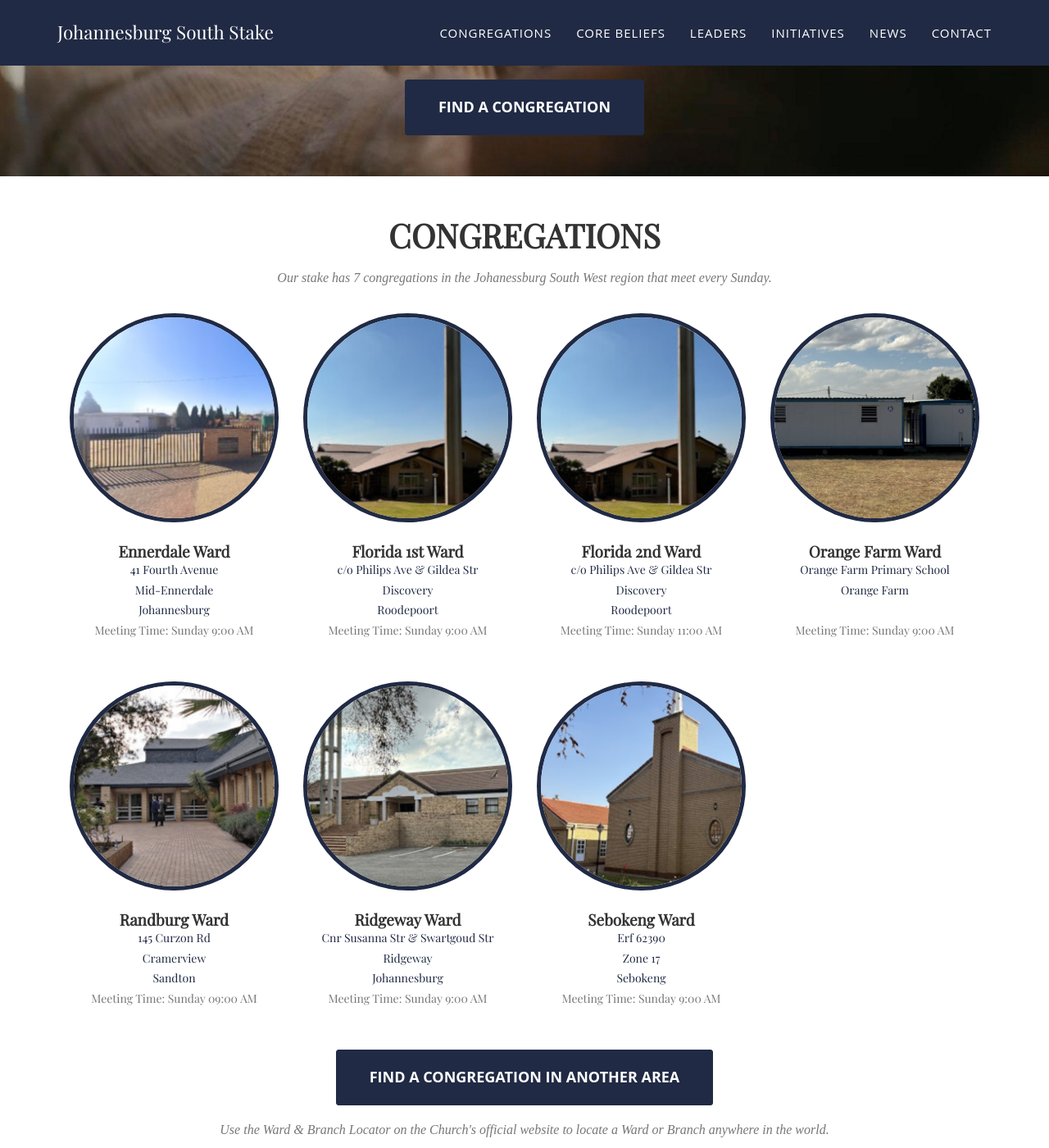
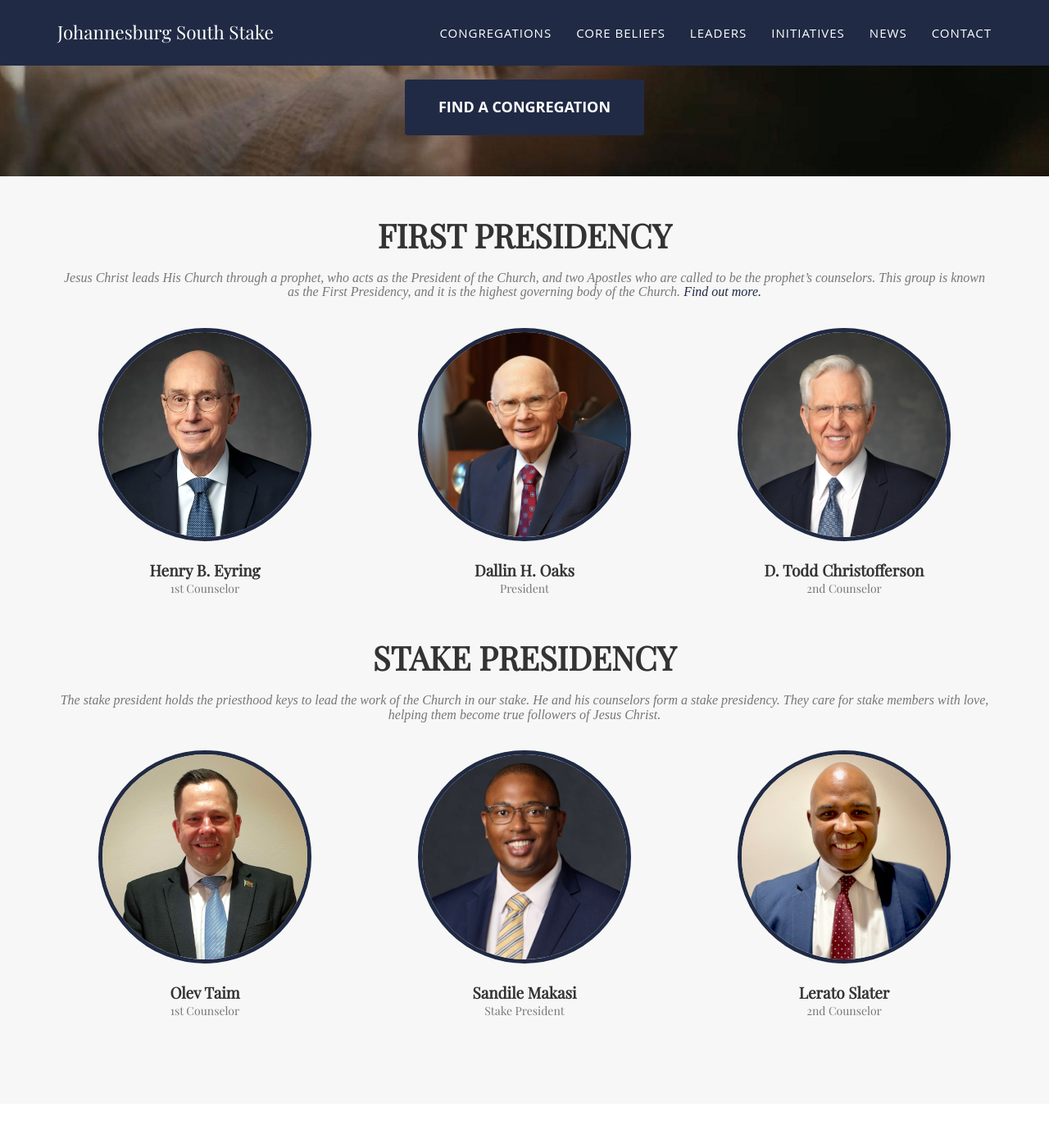
Before and after one commit to jhbsouthstake/jhbsouthstake.github.io, a Jekyll site: the page built from index.html, in a window 1280 px wide and 1400 px high, scrolled down 688 px. Shown: the whole window at 82% size. Built offline with Jekyll 4.4.1, drawn with Linux system fonts in a browser that asks for light colours; some web fonts are replaced; some of the changed text lies outside the part shown.

Commit message:
Add First Presidency to leaders.

```diff
--- a/_config.yml
+++ b/_config.yml
@@ -15,8 +15,35 @@
 
 
 # Team names, titles and social links
-people:
+firstpresidency:
+- name: Henry B. Eyring
+  pic: 2-henrybeyring.png
+  position: 1st Counselor
+  # social:
+  #   - title: facebook
+  #     url: #
+  #   - title: linkedin
+  #     url: #
 
+- name: Dallin H. Oaks
+  pic: 1-DallinHOaks.png
+  position: President
+  # social:
+  #   - title: facebook
+  #     url: #
+  #   - title: linkedin
+  #     url: #
+
+- name: D. Todd Christofferson
+  pic: 3-DToddChristofferson.png
+  position: 2nd Counselor
+  # social:
+  #   - title: facebook
+  #     url: #
+  #   - title: linkedin
+  #     url: #
+
+stakepresidency:
 - name: Olev Taim
   pic: 2Taim-sm.png
   position: 1st Counselor
@@ -52,6 +79,7 @@
     - line: Mid-Ennerdale
     - line: Johannesburg
   meeting-time: Sunday 9:00 AM
+  name-link: https://maps.churchofjesuschrist.org/wards/428604
   map-link: https://maps.app.goo.gl/MaUfqQVisXgaiYc46
 
 - name: Florida 1st Ward
@@ -61,6 +89,7 @@
     - line: Discovery
     - line: Roodepoort
   meeting-time: Sunday 9:00 AM
+  name-link: https://maps.churchofjesuschrist.org/wards/192686
   map-link: https://maps.app.goo.gl/uhMB4Acvek9bvFBP8
 
 - name: Florida 2nd Ward
@@ -70,6 +99,7 @@
     - line: Discovery
     - line: Roodepoort
   meeting-time: Sunday 11:00 AM
+  name-link: https://maps.churchofjesuschrist.org/wards/2072920
   map-link: https://maps.app.goo.gl/uhMB4Acvek9bvFBP8
 
 - name: Orange Farm Ward
@@ -79,6 +109,7 @@
     - line: Orange Farm
     - line:
   meeting-time: Sunday 9:00 AM
+  name-link: https://maps.churchofjesuschrist.org/wards/1538179
   map-link: https://maps.app.goo.gl/R96iJpjiKWsjSFaQ7
 
 - name: Randburg Ward
@@ -88,6 +119,7 @@
     - line: Cramerview
     - line: Sandton
   meeting-time: Sunday 09:00 AM
+  name-link: https://maps.churchofjesuschrist.org/wards/347574
   map-link: https://maps.app.goo.gl/bBUjutc78goxMc7YA
 
 - name: Ridgeway Ward
@@ -97,6 +129,7 @@
     - line: Ridgeway
     - line: Johannesburg
   meeting-time: Sunday 9:00 AM
+  name-link: https://maps.churchofjesuschrist.org/wards/111740
   map-link: https://maps.app.goo.gl/iRHHiKeRwBNXpUJg8
 
 - name: Sebokeng Ward
@@ -106,6 +139,7 @@
     - line: Zone 17
     - line: Sebokeng
   meeting-time: Sunday 9:00 AM
+  name-link: https://maps.churchofjesuschrist.org/wards/441082
   map-link: https://maps.app.goo.gl/T52TE4oFGXNKLfEg9
 
 # Social networks usernames (many more available: google-plus, flickr, dribbble, pinterest, instagram, tumblr, linkedin, etc.)
--- a/_includes/blog.html
+++ b/_includes/blog.html
@@ -1,4 +1,4 @@
-<section id="news" class="bg-light-gray">
+<section id="news">
     <div class="container">
 
         <div class="row">
--- a/_includes/congregations.html
+++ b/_includes/congregations.html
@@ -3,14 +3,14 @@
             <div class="row">
                 <div class="col-lg-12 text-center">
                     <h2 class="section-heading">Congregations</h2>
-                    <h3 class="section-subheading text-muted">Our stake has 7 congregations in the Johanessburg South West region that meet every Sunday.</h3>
+                    <h3 class="section-subheading text-muted">Our stake has 7 congregations in the Johanessburg South West region that meet every Sunday.<br> Click on the congregation name for the leaders details, or the address for Google Maps.</h3>
                 </div>
             </div>
                 {% for member in site.congregations %}
                 <div class="col-sm-3">
                     <div class="leaders-member">
                         <img src="img/congregation-images/{{ member.pic }}" class="img-responsive img-circle" alt="img/congregation-maps/{{ member.pic }}">
-                        <h4>{{ member.name }}</h4>
+                        <h4><a href="{{ member.name-link }}" target="_blank"> {{ member.name }}</a></h4>
                         <p class="text-muted">
                         <!-- List adress lines. -->
                         <a href="{{ member.map-link }}" target="_blank">
--- a/_includes/leaders.html
+++ b/_includes/leaders.html
@@ -3,12 +3,39 @@
         <div class="container">
             <div class="row">
                 <div class="col-lg-12 text-center">
-                    <h2 class="section-heading">Stake Presidency</h2>
-<!--                     <h3 class="section-subheading text-muted">Lorem ipsum dolor sit amet consectetur.</h3> -->
+                    <h2 class="section-heading">First Presidency</h2>
+                    <h3 class="section-subheading text-muted">Jesus Christ leads His Church through a prophet, who acts as the President of the Church, and two Apostles who are called to be the prophet’s counselors. This group is known as the First Presidency, and it is the highest governing body of the Church. <a href="https://www.churchofjesuschrist.org/learn/first-presidency" target="_blank">Find out more.</a></h3>
                 </div>
             </div>
             <div class="row">
-                {% for member in site.people %}
+                {% for member in site.firstpresidency %}
+                <div class="col-sm-4">
+                    <div class="leaders-member">
+                        <img src="img/leaders/{{ member.pic }}" class="img-responsive img-circle" alt="">
+                        <h4>{{ member.name }}</h4>
+                        <p class="text-muted">{{ member.position }}</p>
+                        <ul class="list-inline social-buttons">
+                            {% for network in member.social %}
+                            <li>
+                                <a href="{{ network.url }}">
+                                    <i class="fa fa-{{ network.title }}"></i>
+                                </a>
+                            </li>
+                            {% endfor %}
+
+                        </ul>
+                    </div>
+                </div>
+                {% endfor %}
+            </div>
+ <div class="row">
+                <div class="col-lg-12 text-center">
+                    <h2 class="section-heading">Stake Presidency</h2>
+                    <h3 class="section-subheading text-muted">The stake president holds the priesthood keys to lead the work of the Church in our stake. He and his counselors form a stake presidency. They care for stake members with love, helping them become true followers of Jesus Christ.</h3>
+                </div>
+            </div>
+            <div class="row">
+                {% for member in site.stakepresidency %}
                 <div class="col-sm-4">
                     <div class="leaders-member">
                         <img src="img/leaders/{{ member.pic }}" class="img-responsive img-circle" alt="">
--- a/_includes/testimonies.html
+++ b/_includes/testimonies.html
@@ -1,5 +1,5 @@
 <!-- Testimonies Section -->
-    <section id="testimonies">
+    <section id="testimonies" class="bg-light-gray">
         <div class="container">
             <div class="row">
                 <div class="col-lg-12 text-center">
--- a/_layouts/default.html
+++ b/_layouts/default.html
@@ -8,11 +8,11 @@
 
     {% include navbar.html %}
     {% include welcome-header.html %}
+    {% include leaders.html %}
     {% include congregations.html %}
     {% include core-beliefs.html %}
+    {% include initiatives.html %}
     {% include testimonies.html %}
-    {% include leaders.html %}
-    {% include initiatives.html %}
     {% include blog.html %}
     {% include contact.html %}
     {% include footer.html %}
```
Also changed, not shown: img/leaders/1-DallinHOaks.png (added), img/leaders/1Makasi-sm.png, img/leaders/2-henrybeyring.png (added), img/leaders/3-DToddChristofferson.png (added), img/leaders/3Slater.jpg (renamed from img/leaders/PHOTO-2026-02-10-15-16-37.jpg), img/leaders/Q12.png (added), 1 other file.
